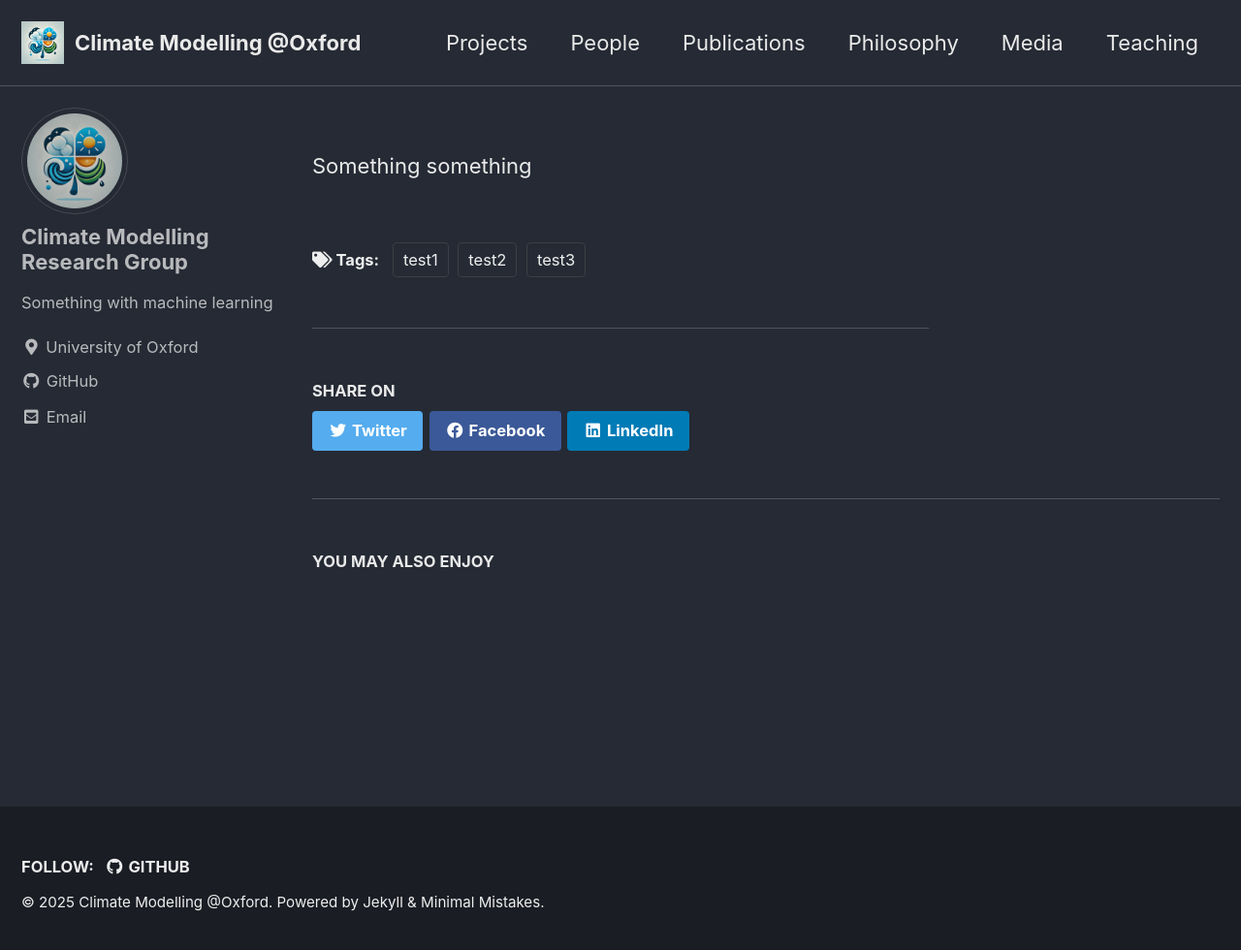
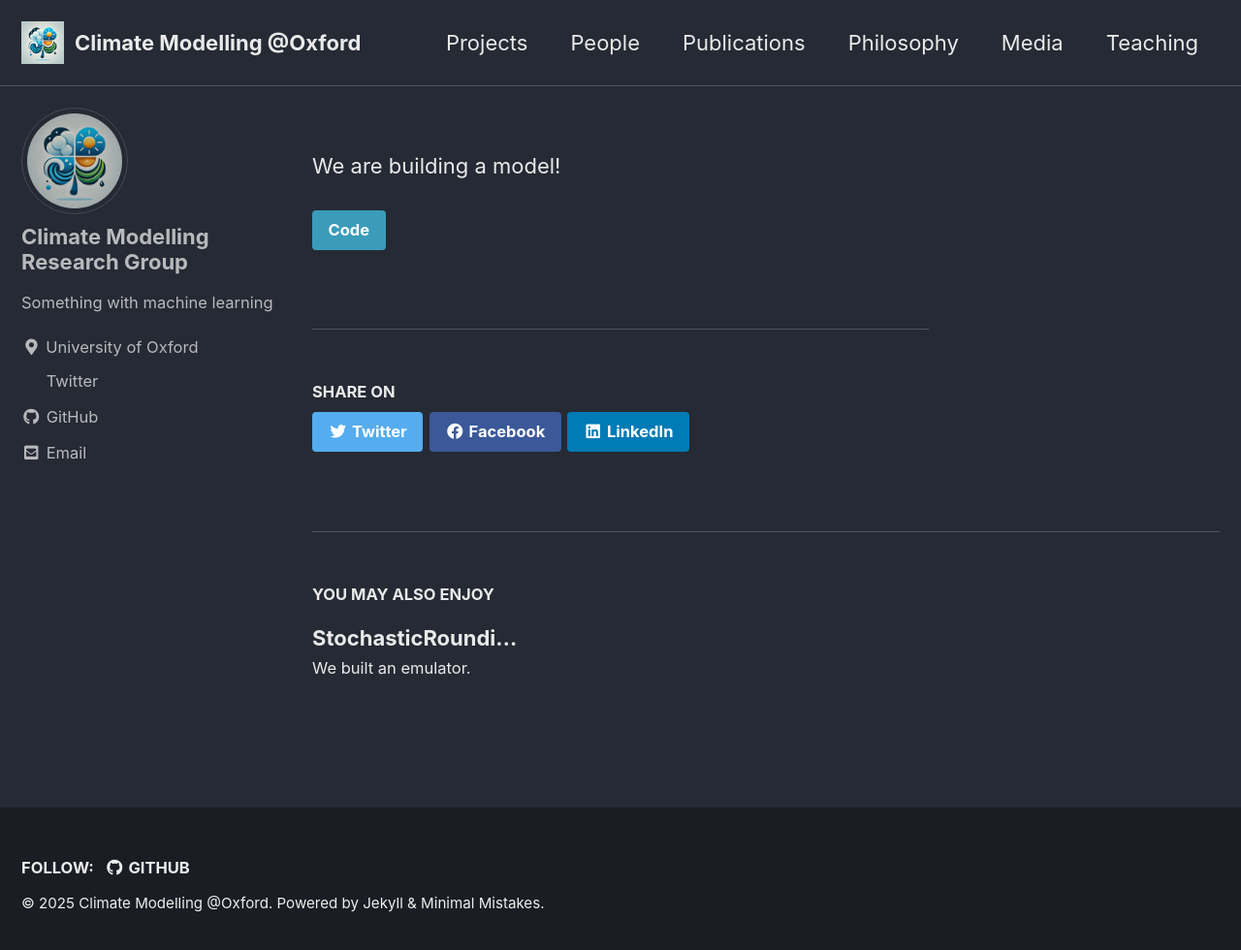
Before and after one commit to climate-modelling/climate-modelling.github.io, a Jekyll site: the page built from projects/_posts/0000-01-01-speedyweather copy.md, in a window 1280 px wide and 987 px high. Shown: the top 980 px of the window at 97% size. Built offline with Jekyll 4.4.1, drawn with Linux system fonts in a browser that asks for light colours; cached includes are drawn as plain includes.

Commit message:
add projects

```diff
--- a/_config.yml
+++ b/_config.yml
@@ -125,7 +125,7 @@ author:
       # url: "https://your-website.com"
     - label: "Twitter"
       icon: "fab fa-fw fa-bluesky-square"
-      # url: "https://twitter.com/dwatsonparris"
+      url: "https://twitter.com/dwatsonparris"
     - label: "Facebook"
       icon: "fab fa-fw fa-facebook-square"
       # url: "https://facebook.com/"
--- a/projects/_posts/0000-01-01-climatebench_app.md
+++ b/projects/_posts/0000-01-01-speedyweather copy.md
@@ -1,18 +1,18 @@
 ---
-title: "Test"
-excerpt:  "test test test"
+title: "SpeedyWeather.jl"
+# excerpt:  "test test test"
 # header:
 #   teaser: "assets/images/climatebench.png"
 # featured_figure:
 #   image: "https://www.science.org/cms/10.1126/sciadv.aay4740/asset/5f0263bd-fc33-4dc6-87df-46a19f3ab895/assets/graphic/aay4740-f2.jpeg"
 # learn_more: https://agupubs.onlinelibrary.wiley.com/doi/full/10.1029/2021MS002954
-# code: http://github.com/duncanwp/climatebench
+code: http://github.com/SpeedyWeather/SpeedyWeather.jl
 # data: https://doi.org/10.5281/zenodo.5196512
 
-tags:
-  - test1
-  - test2
-  - test3
+# tags:
+#   - test1
+#   - test2
+#   - test3
 ---
 
-Something something
+We are building a model!
--- /dev/null
+++ b/projects/_posts/0000-01-01-speedyweather.md
@@ -0,0 +1,18 @@
+---
+title: "StochasticRounding.jl"
+# excerpt:  "test test test"
+# header:
+#   teaser: "assets/images/climatebench.png"
+# featured_figure:
+#   image: "https://www.science.org/cms/10.1126/sciadv.aay4740/asset/5f0263bd-fc33-4dc6-87df-46a19f3ab895/assets/graphic/aay4740-f2.jpeg"
+# learn_more: https://agupubs.onlinelibrary.wiley.com/doi/full/10.1029/2021MS002954
+code: http://github.com/milankl/StochasticRoudning.jl
+# data: https://doi.org/10.5281/zenodo.5196512
+
+# tags:
+#   - test1
+#   - test2
+#   - test3
+---
+
+We built an emulator.
```
